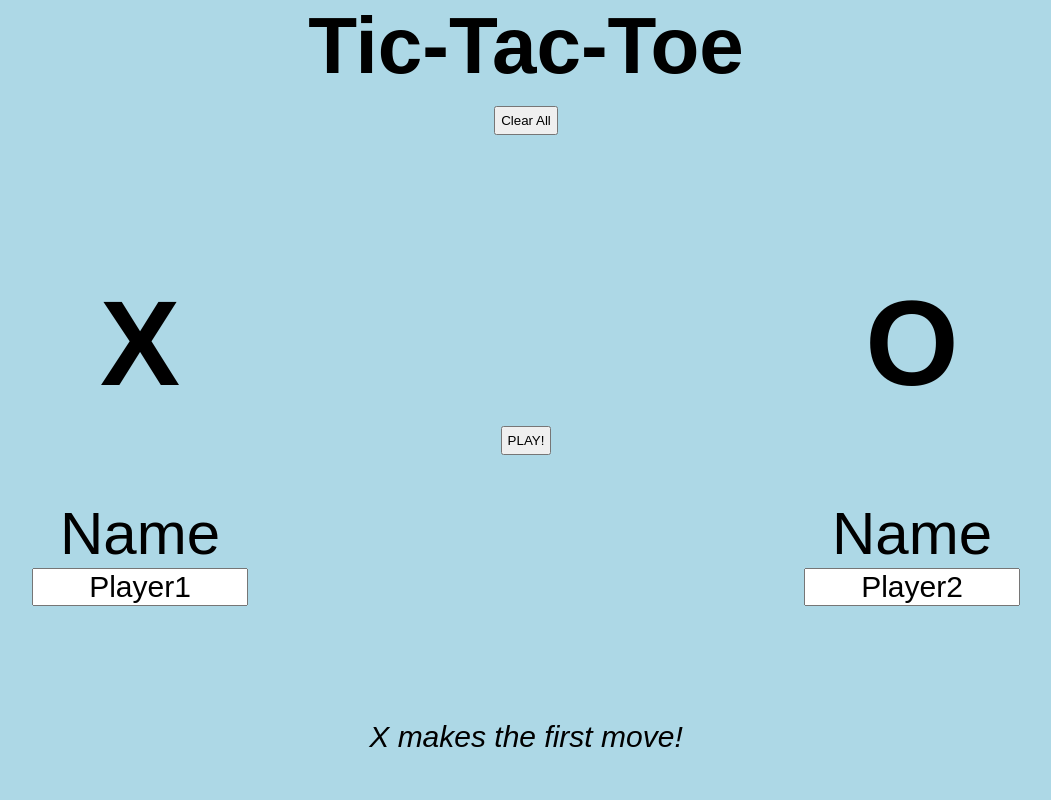
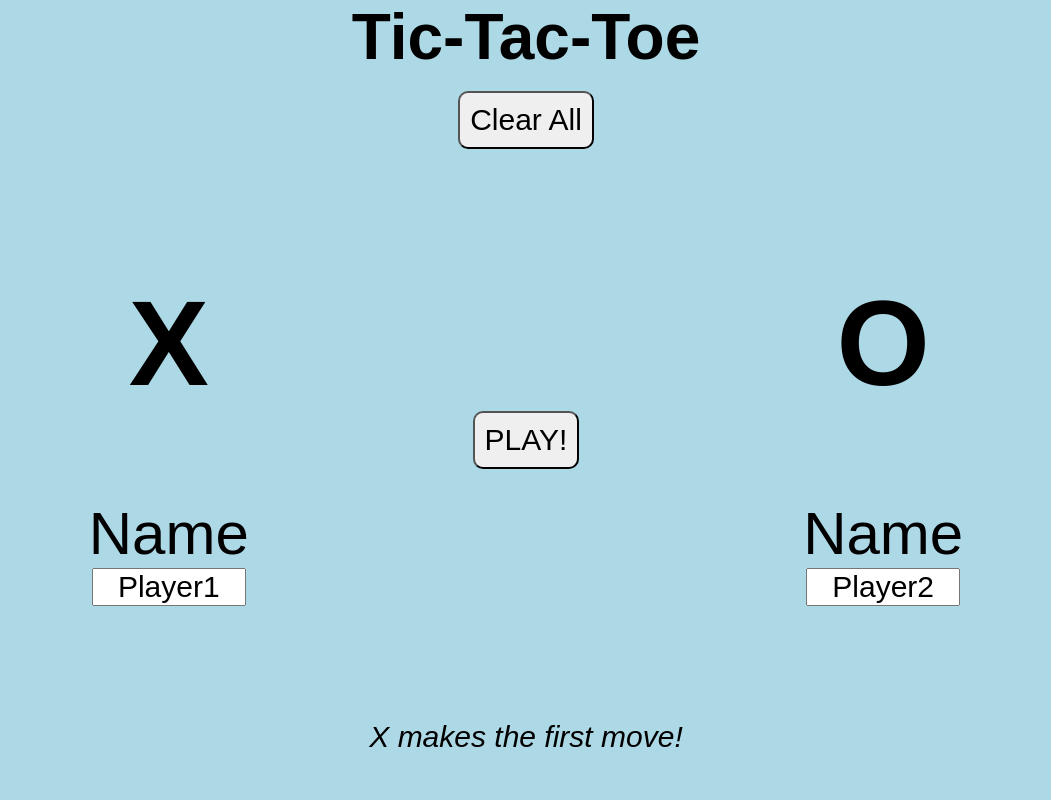
Before and after one commit to grigor92azatian/tic-tac-toe, a plain HTML site: page index.html in a window 1280 px wide. Shown: the whole page, without its empty margins (114-1165 px from the left). Drawn offline with Linux system fonts and the light colour scheme.

Commit message:
minor adjustments to sizing

```diff
--- a/index.html
+++ b/index.html
@@ -5,9 +5,7 @@
     <link rel="stylesheet" href="styles2.css">
 </head>
 <body>
-    <div class="topBanner">
-        <h1>Tic-Tac-Toe</h1>
-    </div>
+    <h1 class="topBanner">Tic-Tac-Toe</h1>
     <div class="buttonSection">
         <button class="clearAllButton">Clear All</button>
     </div>
@@ -34,9 +32,7 @@
             </div>
         </div>
     </div>
-    <div class="bottomBanner">
-        <h2 class="bottomDisplay">X makes the first move!</h2>
-    </div>
+    <h2 class="bottomDisplay">X makes the first move!</h2>
     <script src="script2.js"></script>
 </body>
 </html>
--- a/styles2.css
+++ b/styles2.css
@@ -3,6 +3,7 @@
     margin: 0;
     padding: 0;
     font-family: sans-serif;
+    /* border: 1px solid black; */
 }
 
 body{
@@ -13,9 +14,10 @@ body{
     justify-content: space-around;
     align-items: center;
 }
+
 .mainSection{
     height: 70%;
-    width: 90%;
+    width: 80%;
     display: flex;
     flex-direction: row;
     justify-content: space-around;
@@ -30,30 +32,27 @@ body{
 }
 .player{
     height: 75%;
-    width: 25%;
-    /* border: 2px solid black; */
+    width: 20%;
     display: flex;
     flex-direction:column;
     justify-content: space-around;
 }
-.topBanner, .bottomBanner{
-    width: 90%;
+.topBanner, .bottomDisplay{
+    width: 80%;
     height: 10%;
-    /* border: 2px solid black; */
     text-align: center;
 }
 .topBanner{
-    font-size: 40px;
+    font-size: 5vw;
 }
 .buttonSection{
-    /* border: 2px solid black; */
     height: 10%;
-    width: 50%;
+    width: 80%;
     display: flex;
     justify-content: space-around;
     align-items: center;
 }
-.bottomBanner h2{
+.bottomDisplay{
     font-style: italic;
     font-weight: lighter;
     font-size: 30px;
@@ -74,6 +73,7 @@ form input{
     text-align: center;
 }
 button{
-    font-size: auto;
-    padding: 5px;
+    font-size: 30px;
+    padding: 10px;
+    border-radius: 10px;
 }
```
